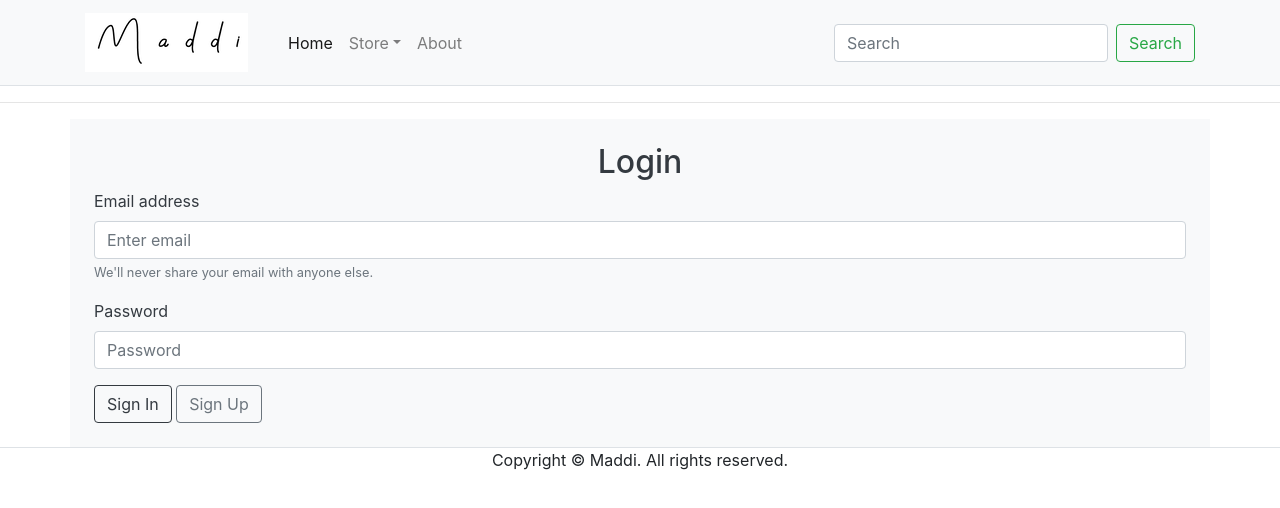
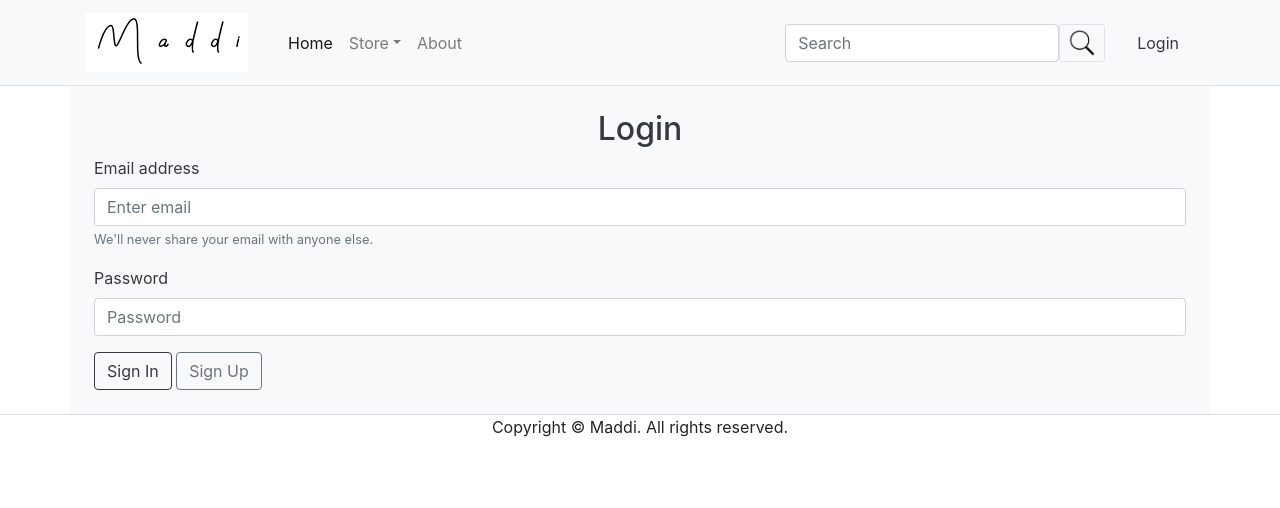
Before and after one commit to Maddi-Store/Maddi-Store, a plain HTML site: page login.html in a window 1280 px wide. Drawn offline with Linux system fonts and the light colour scheme.

Commit message:
link index to login

```diff
--- a/login.html
+++ b/login.html
@@ -20,7 +20,7 @@
 		<div class="collapse navbar-collapse" id="navbarSupportedContent">
           <ul class="navbar-nav mr-auto">
             <li class="nav-item active">
-              <a class="nav-link" href="index.html">Home <span class="sr-only">(current)</span></a>
+              <a class="nav-link" href="#">Home <span class="sr-only">(current)</span></a>
             </li>
             <li class="nav-item"> </li>
             <li class="nav-item dropdown"><a class="nav-link dropdown-toggle" href="#" id="navbarDropdown" role="button" data-toggle="dropdown" aria-haspopup="true" aria-expanded="false">Store</a>
@@ -31,14 +31,16 @@
             </li>
             <li class="nav-item"> <a class="nav-link" href="#">About</a> </li>
           </ul>
-          <form class="form-inline my-2 my-lg-0">
-            <input class="form-control mr-sm-2" type="search" placeholder="Search" aria-label="Search">
-            <button class="btn btn-outline-success my-2 my-sm-0" type="submit">Search</button>
+          <form class="form-inline my-2 my-lg-0 mr-3">
+            <input class="form-control" type="search" placeholder="Search" aria-label="Search">
+			<button class="btn btn-sm border" style="background-color:transparent;">
+			   <img src="images/search.png" alt="First slide" width="28" height="28" class="d-block">
+			</button>
           </form>
+		  <span class="nav-item"><a class="nav-link text-dark" href="login.html">Login</a></span>
 		</div>
   </div>
   </nav>
-<hr>
 <div class="container text-dark bg-light p-4">
   <div class="row">
 <div class="col-md-4 col-6 col-lg-12">
```
Also changed, not shown: index.html (+8 -5 lines), images/search.png (added). Lines whose indentation alone changed are shown as unchanged.
